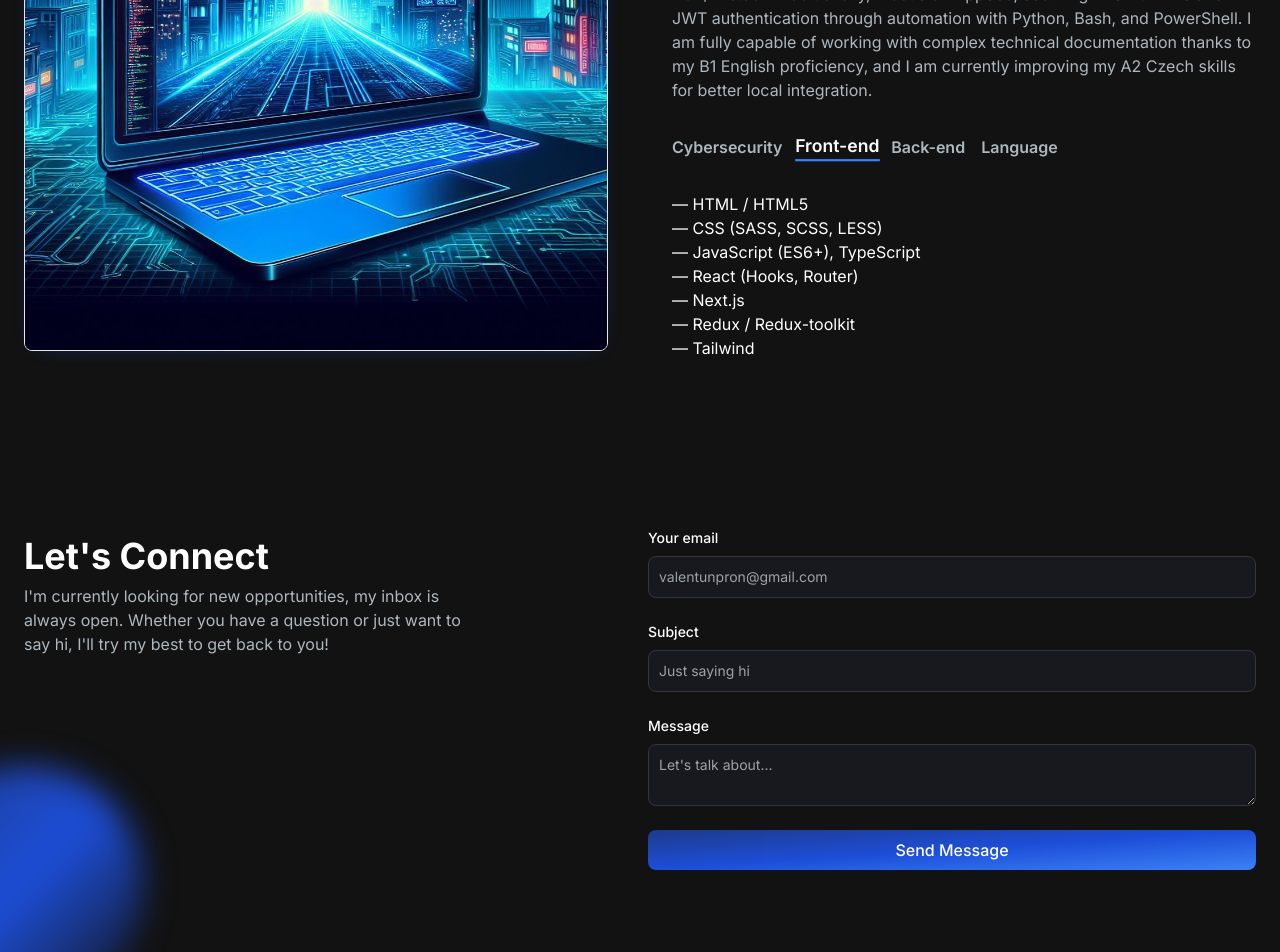
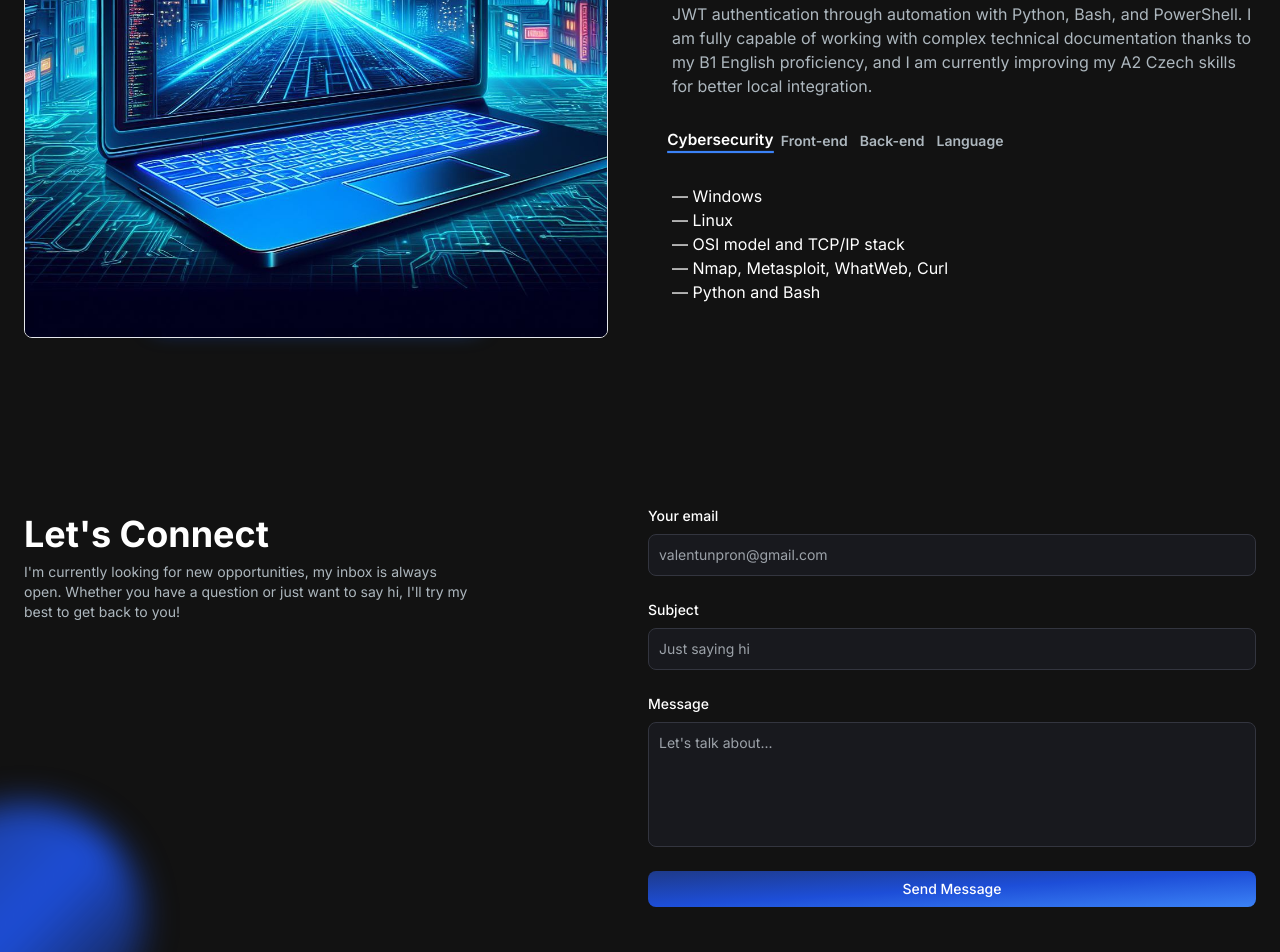
Before and after one commit to ValentunPron/my_portfolio, a Next.js app: page / in a window 1280 px wide. Shown: the part 1040-1992 px from the top of the page. Built offline with nearby package versions, Linux system fonts and the light colour scheme.

Commit message:
update form email

```diff
--- a/package.json
+++ b/package.json
@@ -23,14 +23,16 @@
   },
   "dependencies": {
     "@emailjs/browser": "^4.4.1",
+    "@formspree/react": "^3.0.0",
     "@heroicons/react": "^2.1.1",
+    "emailjs-com": "^3.2.0",
     "framer-motion": "^12.38.0",
     "lottie-react": "^2.4.0",
     "next": "14.1.0",
     "react": "^18",
     "react-dom": "^18",
     "react-type-animation": "^3.2.0",
-    "resend": "^3.2.0"
+    "resend": "^3.5.0"
   },
   "devDependencies": {
     "autoprefixer": "^10.0.1",
--- a/src/app/components/AboutSection.jsx
+++ b/src/app/components/AboutSection.jsx
@@ -5,7 +5,7 @@ import ImageAbout from '@/assets/about.jpg';
 import { tabData } from '@/constants';
 
 function AboutSection() {
-  const [tab, setTab] = React.useState('front-end');
+  const [tab, setTab] = React.useState('cybersecurity');
   const [isPending, startTransition] = React.useTransition();
 
   const handleTabChange = (id) => {
@@ -23,16 +23,16 @@ function AboutSection() {
             alt="image"
             width={400}
             height={400}
-            className='rounded-lg relative z-20 border w-[300px] md:w-auto md:h-auto mx-auto'
+            className='rounded-lg relative z-20 border md:w-auto md:h-auto mx-auto'
           />
-          <div className="neonImage absolute top-0 h-full inset-1 rounded-md blur-md blueGradientText animate-neon z-10"></div>
+          <div className="neonImage absolute xl:mx-[120px] mx-[70px] top-0 h-full inset-1 rounded-md blur-md blueGradientText animate-neon z-10"></div>
         </div>
         <div className='mt-6 md:mt-0 text-left flex flex-col h-full'>
-          <h2 className='text-4xl font-bold text-white mb-4'>My skills</h2>
+          <h2 className='text-4xl  font-bold text-white mb-4'>My skills</h2>
           <p className='text-base lg:text-base text-[#ADB7BE] textAnimationHover'>
             My technical expertise is centered on Cybersecurity, combining offensive security proficiency with advanced systems administration. I am experienced in using tools such as Nmap, Metasploit, and Kali Linux, with practical skills honed through CTF challenges (HackTheBox, GUR) and incident response. My background includes expert-level management of Windows Server and Linux environments, specifically Active Directory (GPO/IAM) and VPN configurations, all supported by a deep understanding of the OSI model and TCP/IP stack. Additionally, I focus on AppSec, securing RESTful APIs and JWT authentication through automation with Python, Bash, and PowerShell. I am fully capable of working with complex technical documentation thanks to my B1 English proficiency, and I am currently improving my A2 Czech skills for better local integration.
           </p>
-          <div className='flex flex-row mt-8 gap-3 sm:gap-4'>
+          <div className='flex sm:flex-row flex-col mt-8 sm:gap-3 gap-5'>
             <button
               onClick={() => handleTabChange('cybersecurity')}
               className={`tabs ${tab === 'cybersecurity' && 'tabsActive'}`}>
@@ -54,7 +54,7 @@ function AboutSection() {
               Language
             </button>
           </div>
-          <div className='mt-8'>{tabData.find((t) => t.id === tab).content}</div>
+          <div className='sm:text-base text-sm mt-8'>{tabData.find((t) => t.id === tab).content}</div>
         </div>
       </div>
     </section>
--- a/src/app/components/EmailSection.jsx
+++ b/src/app/components/EmailSection.jsx
@@ -1,43 +1,39 @@
 "use client";
-import React, { useState } from "react";
 import Link from "next/link";
-import emailjs from '@emailjs/browser';
+import { useForm, ValidationError } from '@formspree/react';
 
 const EmailSection = () => {
+  const [state, handleSubmit] = useForm("xqeyvpjg");
+  if (state.succeeded) {
+    return (
+      <div className="flex flex-col items-center justify-center p-12 bg-[#18191E] border border-[#33353F] rounded-lg text-center animate-in fade-in zoom-in duration-300">
+        <div className="w-16 h-16 bg-blue-500/10 border border-blue-500/50 rounded-full flex items-center justify-center mb-6">
+          <svg
+            xmlns="http://www.w3.org/2000/svg"
+            fill="none"
+            viewBox="0 0 24 24"
+            strokeWidth={2.5}
+            stroke="#2196F3"
+            className="w-8 h-8"
+          >
+            <path strokeLinecap="round" strokeLinejoin="round" d="m4.5 12.75 6 6 9-13.5" />
+          </svg>
+        </div>
 
-  const [toSend, setToSend] = useState({ from_email: '', from_subject: '', from_message: '' });
-  const [isSent, setIsSent] = useState(false);
-  const [loading, setLoading] = useState(false);
-  const [activeEmail, setActiveEmail] = React.useState(false);
+        <h3 className="text-2xl font-bold text-white mb-2">Message sent!</h3>
+        <p className="text-gray-400 mb-8">
+          Thank you! I received your letter and will respond shortly.
+        </p>
 
-  const onSubmit = async (e) => {
-    e.preventDefault();
-    setLoading(true);
-
-    try {
-      await emailjs.send(
-        process.env.NEXT_PUBLIC_EmailJS_Service,
-        process.env.NEXT_PUBLIC_EmailJS_Template,
-        {
-          from_email: toSend.from_email,
-          from_subject: toSend.from_subject,
-          from_message: toSend.from_message,
-        },
-        process.env.NEXT_PUBLIC_EmailJS_PublicKey
+        <button
+          onClick={() => window.location.reload()}
+          className="text-sm text-blue-500 hover:text-blue-400 font-medium underline underline-offset-4 transition"
+        >
+          Send another message
+        </button>
+      </div >
     );
-
-      setIsSent(true);
-    } catch (error) {
-      console.error('EmailJS Error:', error);
-      alert('Failed to send email. Check your EmailJS dashboard or console.');
-    } finally {
-      setLoading(false);
   }
-  };
-
-  const handleChange = (e) => {
-    setToSend({ ...toSend, [e.target.name]: e.target.value });
-  };
 
   return (
     <section
@@ -55,14 +51,17 @@ const EmailSection = () => {
           open. Whether you have a question or just want to say hi, I&apos;ll
           try my best to get back to you!
         </p>
+        <div className="socials flex flex-row gap-2">
+          <Link href="github.com">
+
+          </Link>
+          <Link href="linkedin.com">
+
+          </Link>
+        </div>
       </div>
       <div className="z-5 relative">
-        {activeEmail ? (
-          <p className="text-green-500 text-sm mt-2">
-            Email sent successfully!
-          </p>
-        ) : (
-          <form className="flex flex-col" onSubmit={onSubmit}>
+        <form className="flex flex-col" action={handleSubmit}>
           <div className="mb-6">
             <label
               htmlFor="email"
@@ -71,10 +70,8 @@ const EmailSection = () => {
               Your email
             </label>
             <input
-                name="from_email"
-                value={toSend.from_email}
+              name="email"
               type="email"
-                onChange={handleChange}
               required
               className="bg-[#18191E] border border-[#33353F] placeholder-[#9CA2A9] text-gray-100 text-sm rounded-lg block w-full p-2.5"
               placeholder="valentunpron@gmail.com"
@@ -88,10 +85,8 @@ const EmailSection = () => {
               Subject
             </label>
             <input
-                name="from_subject"
-                value={toSend.from_subject}
+              name="subject"
               type="text"
-                onChange={handleChange}
               required
               className="bg-[#18191E] border border-[#33353F] placeholder-[#9CA2A9] text-gray-100 text-sm rounded-lg block w-full p-2.5"
               placeholder="Just saying hi"
@@ -105,23 +100,19 @@ const EmailSection = () => {
               Message
             </label>
             <textarea
-                name="from_message"
-                value={toSend.from_message}
+              name="message"
               type="text"
-                onChange={handleChange}
-                className="bg-[#18191E] border border-[#33353F] placeholder-[#9CA2A9] text-gray-100 text-sm rounded-lg block w-full p-2.5"
+              className="bg-[#18191E] resize-none h-[125px] border border-[#33353F] placeholder-[#9CA2A9] text-gray-100 text-sm rounded-lg block w-full p-2.5"
               placeholder="Let's talk about..."
             />
           </div>
           <button
             type="submit"
-              disabled={loading} // Блокуємо кнопку під час відправки
-              className="blueGradientButton hover:bg-primary-600 text-white font-medium py-2 px-5 rounded-lg w-full disabled:opacity-50"
+            className="blueGradientButton hover:bg-primary-600 text-white font-medium py-2 px-5 rounded-lg w-full"
           >
-              {loading ? "Sending..." : "Send Message"}
+            Send Message
           </button>
         </form>
-        )}
       </div>
     </section>
   );
--- a/src/app/page.js
+++ b/src/app/page.js
@@ -12,7 +12,7 @@ const FooterSection = dynamic(() => import("./components/FooterSection"), {
 
 export default function Home() {
   return (
-    <main className="flex min-h-screen flex-col bg-[#121212]">
+    <main className="flex min-h-screen flex-col bg-[#121212] md:text-sm">
       <Navbar />
       <div className="container mx-auto py-8 px-4 sm:px-6 mt-12">
         <HeroSection />
--- a/src/constants/index.js
+++ b/src/constants/index.js
@@ -12,7 +12,7 @@ import Image11 from '@/assets/project/11.PNG';
 
 export const headerNav = [
   { title: "Home", path: "#home" },
-  { title: "About", path: "#about" },
+  { title: "Skills", path: "#about" },
   { title: "Contact", path: "#contact" },
 ];
 
```
Also changed, not shown: 1 other file (tests, documents, lock files or other folders). Lines whose indentation alone changed are shown as unchanged.
